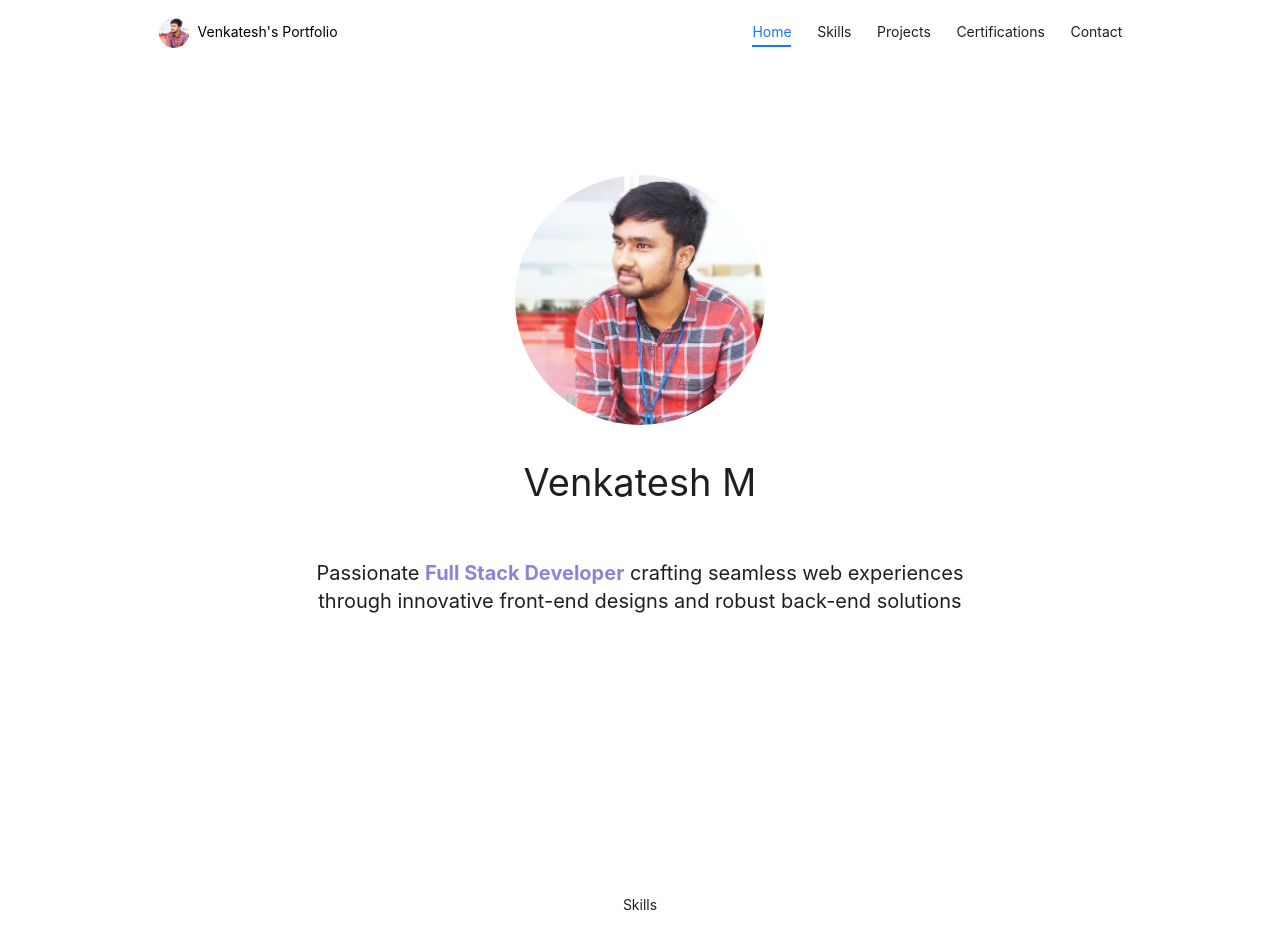
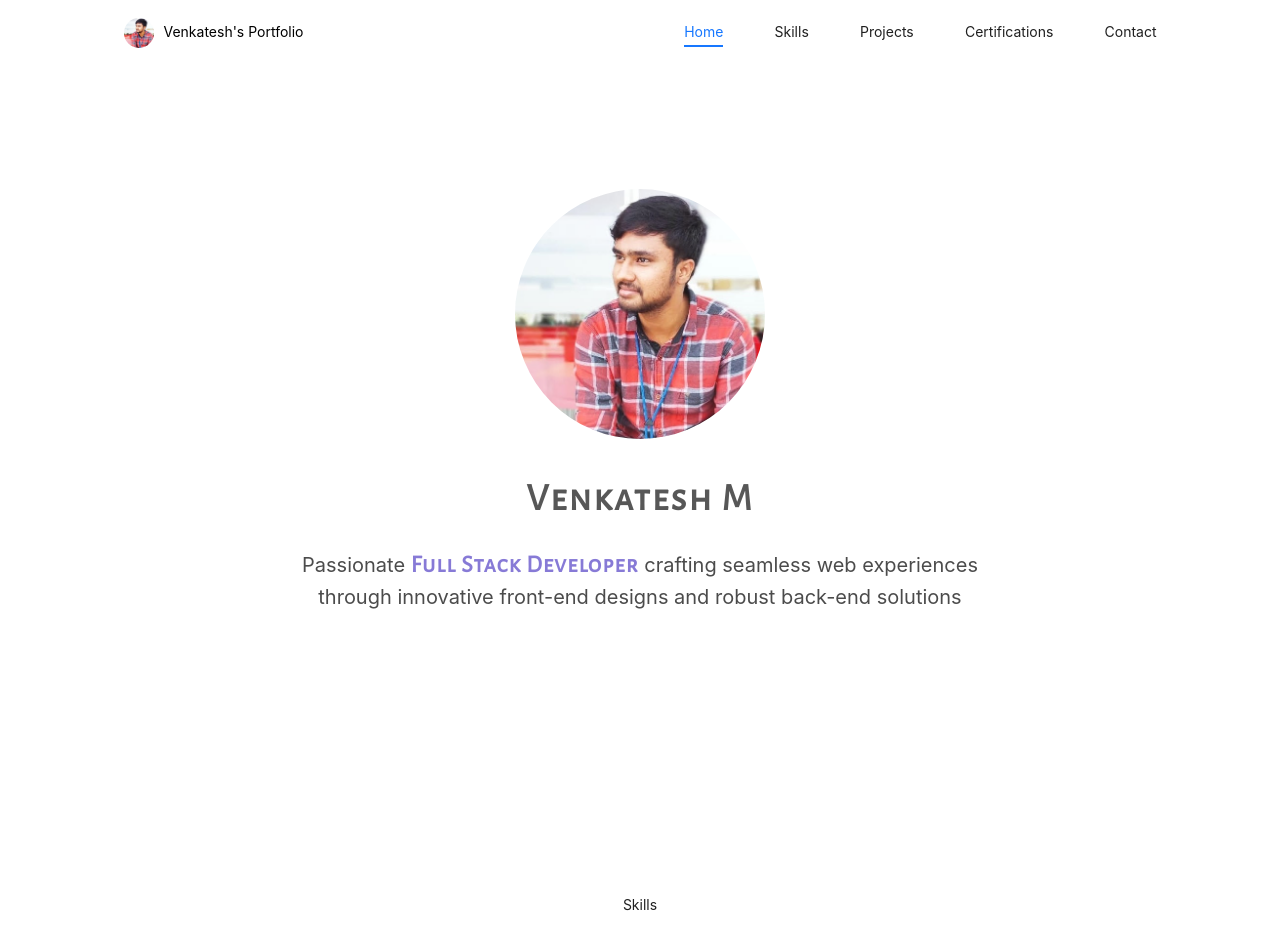
Before and after one commit to Venkate5h/venkatesh-portfolio, a React (Create React App) app: page / in a window 1280 px wide. Shown: the top 950 px of the page. Built offline with nearby package versions, Linux system fonts and the light colour scheme.

Commit message:
updating home

```diff
--- a/public/index.html
+++ b/public/index.html
@@ -12,6 +12,10 @@
       user's mobile device or desktop. See https://developers.google.com/web/fundamentals/web-app-manifest/
     -->
   <link rel="manifest" href="%PUBLIC_URL%/manifest.json" />
+  <link rel="preconnect" href="https://fonts.googleapis.com">
+  <link rel="preconnect" href="https://fonts.gstatic.com" crossorigin>
+  <link href="https://fonts.googleapis.com/css2?family=Open+Sans&display=swap" rel="stylesheet">
+  <link href="https://fonts.googleapis.com/css2?family=Alegreya+Sans+SC&family=Open+Sans&display=swap" rel="stylesheet">
   <!--
       Notice the use of %PUBLIC_URL% in the tags above.
       It will be replaced with the URL of the `public` folder during the build.
--- a/src/App.css
+++ b/src/App.css
@@ -1,3 +1,18 @@
+body {
+  font-family: "Open Sans", sans-serif;
+}
+
+::-webkit-scrollbar,
+::-webkit-scrollbar-track {
+  width: 0.5vw;
+  cursor: pointer;
+}
+
+::-webkit-scrollbar-thumb {
+  cursor: pointer;
+  background-color: slateblue;
+}
+
 .ant-layout-header {
   background: white;
   position: fixed;
@@ -6,16 +21,23 @@
   z-index: 1;
 }
 
+.ant-anchor-wrapper-horizontal::before {
+  border-bottom: none;
+}
+
+.ant-anchor-wrapper .ant-anchor .ant-anchor-link {
+  padding-inline-start: 4vw;
+}
+
 .container {
   height: 100vh;
   padding: 12vh 8vw;
   background: white;
 }
 
-.profile {
-  width: 250px;
-  border-radius: 50%;
-  opacity: 0.9;
+.parentFull {
+  min-width: 100%;
+  min-height: 100%;
 }
 
 .appLink {
@@ -26,19 +48,28 @@
   color: slateblue !important;
 }
 
-.anchor {
-  padding: "2vw";
+.profile {
+  width: 250px;
+  border-radius: 50%;
+  opacity: 0.9;
 }
 
-.fullParent {
-  min-width: 100%;
-  min-height: 100%;
+.profileName {
+  font-family: "Alegreya Sans SC", sans-serif;
+  font-size: 42px;
+  opacity: 0.75;
+  letter-spacing: 2px;
 }
 
-.ant-anchor-wrapper-horizontal::before {
-  border-bottom: none;
+.profileDescription {
+  font-weight: 400 !important;
+  opacity: 0.8 !important;
+  margin: 0 !important;
 }
 
-.ant-anchor-wrapper .ant-anchor .ant-anchor-link {
-  padding-inline-start: 2vw;
+.highlight {
+  font-family: "Alegreya Sans SC", sans-serif;
+  color: slateblue;
+  letter-spacing: 1px;
+  font-size: 24px;
 }
--- a/src/App.js
+++ b/src/App.js
@@ -9,7 +9,7 @@ function App() {
   return (
     <Layout>
       <Header>
-        <Row align="middle" justify="space-evenly" className="fullParent">
+        <Row align="middle" justify="space-evenly" className="parentFull">
           <Col xs={0} md={12}>
             <Space>
               <Avatar src={profilePhoto} />
--- a/src/components/Home.js
+++ b/src/components/Home.js
@@ -6,22 +6,14 @@ const Home = () => {
     <Row id="home" className="container" justify="center" align="middle">
       <Col span={24} align="center">
         <Space direction="vertical">
-          <img
-            justify="center"
-            align="middle"
-            src={profileLogo}
-            alt="profile"
-            className="profile"
-          />
+          <img alt="profile" src={profileLogo} className="profile" />
           <Space direction="vertical">
-            <Typography.Title level={1} style={{ fontWeight: 400 }}>
+            <Typography.Title level={1} className="profileName">
               Venkatesh M
             </Typography.Title>
-            <Typography.Title level={4} style={{ fontWeight: 400 }}>
+            <Typography.Title level={4} className="profileDescription">
               Passionate{" "}
-              <b style={{ color: "slateblue", opacity: 0.75 }}>
-                Full Stack Developer
-              </b>{" "}
+              <strong className="highlight">Full Stack Developer</strong>{" "}
               crafting seamless web experiences <br />
               through innovative front-end designs and robust back-end solutions
             </Typography.Title>
```
